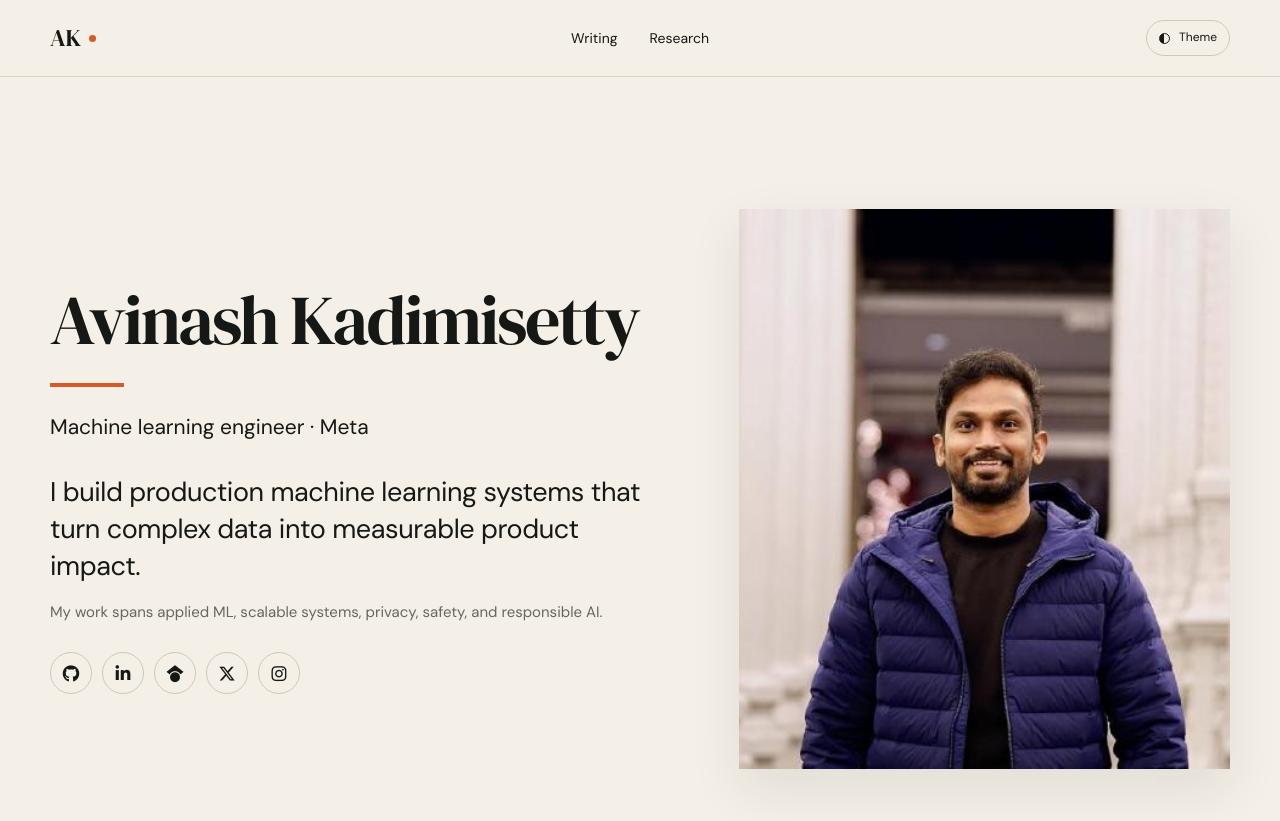
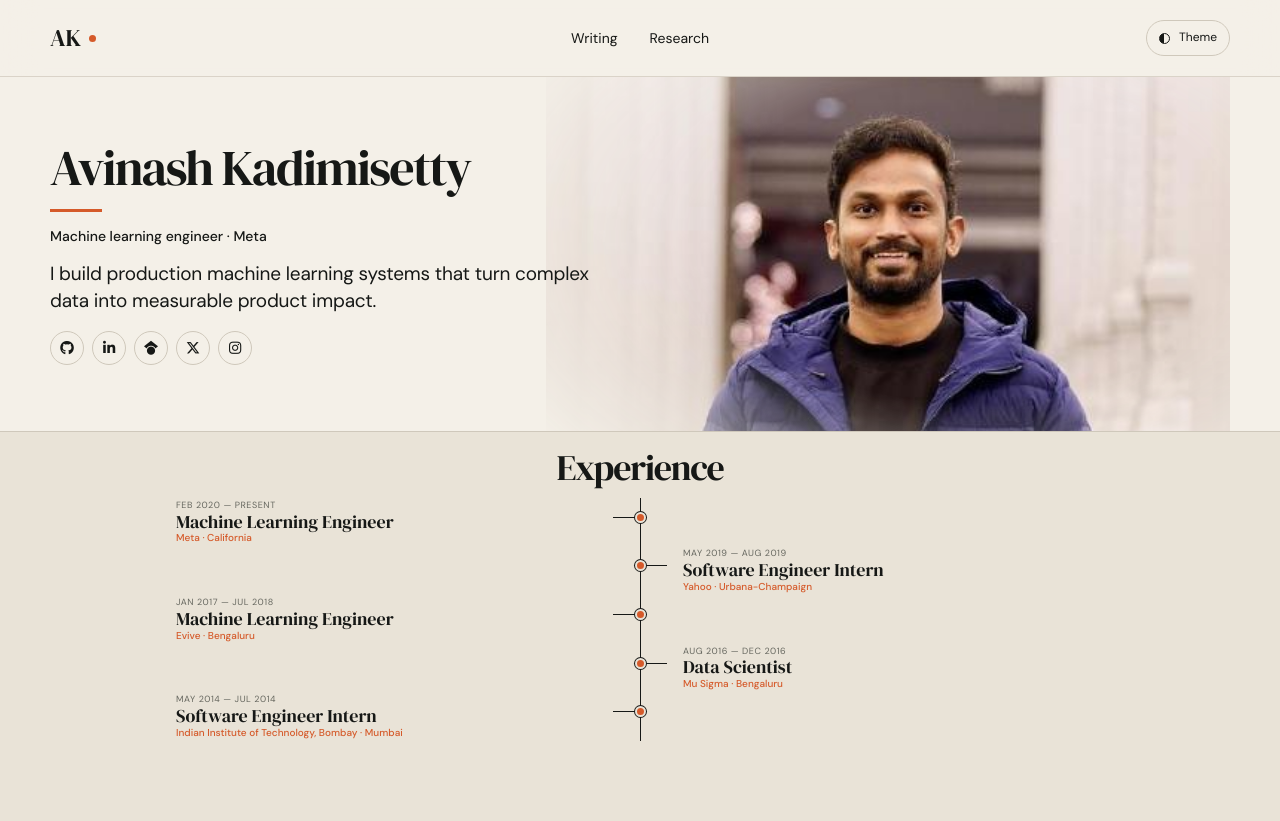
Before and after one commit to avinashingit/avinashingit.github.io, a Jekyll site: the page built from index.html, in a window 1280 px wide and 900 px high. Shown: the top 821 px of the window. Built offline with Jekyll 4.4.1, drawn with Linux system fonts in a browser that asks for light colours; some of the changed text lies outside the part shown.

Commit message:
Fit homepage profile and timeline in one screen

```diff
--- a/_layouts/default.html
+++ b/_layouts/default.html
@@ -31,7 +31,7 @@
       })();
     </script>
   </head>
-  <body>
+  <body{% if page.body_class %} class="{{ page.body_class }}"{% endif %}>
     <a class="skip-link" href="#content">Skip to content</a>
     {% include header.html %}
     <main id="content">{{ content }}</main>
--- a/assets/css/style.css
+++ b/assets/css/style.css
@@ -181,71 +181,83 @@ img {
   border: 1px solid var(--ink);
 }
 
+.home-page {
+  overflow: hidden;
+}
+
+.home-page main {
+  height: calc(100svh - 77px);
+  display: grid;
+  grid-template-rows: minmax(245px, 43%) minmax(0, 57%);
+  overflow: hidden;
+}
+
+.home-page .site-footer {
+  display: none;
+}
+
 .intro {
-  min-height: calc(100svh - 76px);
-  display: grid;
-  grid-template-columns: minmax(0, 1.1fr) minmax(360px, 0.9fr);
+  position: relative;
+  height: 100%;
+  display: flex;
   align-items: center;
-  gap: clamp(44px, 7vw, 100px);
-  padding-block: clamp(48px, 7vw, 84px);
+  overflow: hidden;
+}
+
+.intro-copy {
+  position: relative;
+  z-index: 2;
+  width: 55%;
+  max-width: 620px;
 }
 
 .intro-portrait {
-  width: 100%;
-  height: min(560px, calc(100svh - 170px));
-  min-height: 440px;
+  position: absolute;
+  inset: 0 0 0 auto;
+  z-index: 1;
+  width: 58%;
   overflow: hidden;
-  background: var(--paper-deep);
-  box-shadow: var(--shadow);
+  -webkit-mask-image: radial-gradient(ellipse 78% 92% at 62% 46%, #000 50%, transparent 100%);
+  mask-image: radial-gradient(ellipse 78% 92% at 62% 46%, #000 50%, transparent 100%);
 }
 
 .intro-portrait img {
   width: 100%;
   height: 100%;
   object-fit: cover;
-}
-
-.intro-copy {
-  max-width: 680px;
+  object-position: center 40%;
 }
 
 .intro-name {
   margin: 0;
   font-family: var(--serif);
-  font-size: clamp(44px, 5.5vw, 70px);
+  font-size: clamp(36px, 4vw, 50px);
   font-weight: 400;
   letter-spacing: -0.035em;
-  line-height: 1.02;
+  line-height: 1;
 }
 
 .intro-rule {
   display: block;
-  width: 74px;
-  height: 4px;
-  margin: 28px 0 24px;
+  width: 52px;
+  height: 3px;
+  margin: 16px 0 13px;
   background: var(--accent);
 }
 
 .intro-kicker {
   margin: 0;
   color: var(--ink);
-  font-size: clamp(17px, 1.8vw, 21px);
+  font-size: 14px;
+  font-weight: 500;
 }
 
 .intro-statement {
-  max-width: 630px;
-  margin: 28px 0 0;
-  font-size: clamp(20px, 2.2vw, 27px);
-  letter-spacing: -0.015em;
-  line-height: 1.38;
-}
-
-.intro-detail {
-  max-width: 600px;
-  margin: 16px 0 0;
-  color: var(--muted);
-  font-size: 15px;
-  line-height: 1.6;
+  max-width: 560px;
+  margin: 13px 0 0;
+  font-size: clamp(16px, 1.55vw, 19px);
+  letter-spacing: -0.01em;
+  line-height: 1.42;
 }
 
 .eyebrow {
@@ -316,19 +328,19 @@ img {
 .profile-socials {
   display: flex;
   flex-wrap: wrap;
-  gap: 10px;
-  margin: 28px 0 0;
+  gap: 8px;
+  margin: 16px 0 0;
 }
 
 .profile-socials a {
-  width: 42px;
-  height: 42px;
+  width: 34px;
+  height: 34px;
   display: grid;
   place-items: center;
   border: 1px solid var(--line);
   border-radius: 50%;
   color: var(--ink);
-  font-size: 17px;
+  font-size: 14px;
   transition: border-color 180ms ease, color 180ms ease, transform 180ms ease;
 }
 
@@ -340,26 +352,22 @@ img {
 }
 
 .experience-section {
-  border-block: 1px solid var(--line);
+  height: 100%;
+  border-top: 1px solid var(--line);
   background: var(--paper-deep);
-  padding-block: clamp(92px, 11vw, 142px);
+  padding-block: 18px 16px;
 }
 
 .experience-heading {
-  max-width: 680px;
-  margin: 0 auto 72px;
+  margin: 0 auto 12px;
   text-align: center;
-}
-
-.experience-heading .eyebrow {
-  color: var(--accent);
 }
 
 .experience-heading h2,
 .destination-heading h2 {
   margin: 0;
   font-family: var(--serif);
-  font-size: clamp(40px, 5.4vw, 68px);
+  font-size: clamp(27px, 3vw, 36px);
   font-weight: 400;
   letter-spacing: -0.035em;
   line-height: 1;
@@ -367,7 +375,7 @@ img {
 
 .timeline {
   position: relative;
-  max-width: 1040px;
+  max-width: 960px;
   margin-inline: auto;
 }
 
@@ -384,9 +392,9 @@ img {
 .timeline-item {
   position: relative;
   display: grid;
-  grid-template-columns: minmax(0, 1fr) 72px minmax(0, 1fr);
-  min-height: 220px;
-  padding-bottom: 30px;
+  grid-template-columns: minmax(0, 1fr) 54px minmax(0, 1fr);
+  min-height: 48px;
+  padding-bottom: 0;
 }
 
 .timeline-item:last-child {
@@ -396,14 +404,14 @@ img {
 .timeline-item::after {
   content: "";
   position: absolute;
-  top: 50px;
-  width: 36px;
+  top: 19px;
+  width: 27px;
   height: 1px;
   background: var(--ink);
 }
 
 .timeline-item:nth-child(odd)::after {
-  left: calc(50% - 36px);
+  left: calc(50% - 27px);
 }
 
 .timeline-item:nth-child(even)::after {
@@ -412,11 +420,8 @@ img {
 
 .timeline-card {
   position: relative;
-  border: 1px solid var(--line);
-  border-top: 3px solid var(--accent);
-  background: var(--paper);
-  padding: 28px 30px 30px;
-  box-shadow: 0 14px 38px rgba(35, 30, 24, 0.06);
+  align-self: start;
+  padding: 2px 16px;
 }
 
 .timeline-item:nth-child(odd) .timeline-card {
@@ -432,43 +437,38 @@ img {
   grid-column: 2;
   grid-row: 1;
   justify-self: center;
-  width: 15px;
-  height: 15px;
-  margin-top: 43px;
-  border: 3px solid var(--paper-deep);
+  width: 11px;
+  height: 11px;
+  margin-top: 14px;
+  border: 2px solid var(--paper-deep);
   border-radius: 50%;
   background: var(--accent);
   box-shadow: 0 0 0 1px var(--ink);
 }
 
 .timeline-period {
-  margin: 0 0 12px;
+  margin: 0;
   color: var(--muted);
-  font-size: 12px;
+  font-size: 9px;
   letter-spacing: 0.06em;
+  line-height: 1.2;
   text-transform: uppercase;
 }
 
 .timeline-role {
-  margin: 0;
+  margin: 1px 0 0;
   font-family: var(--serif);
-  font-size: clamp(25px, 2.5vw, 32px);
+  font-size: clamp(15px, 1.45vw, 18px);
   font-weight: 400;
   line-height: 1.1;
 }
 
 .timeline-company {
-  margin: 8px 0 0;
+  margin: 1px 0 0;
   color: var(--accent);
-  font-size: 14px;
+  font-size: 10px;
   font-weight: 500;
-}
-
-.timeline-summary {
-  margin: 18px 0 0;
-  color: var(--muted);
-  font-size: 15px;
-  line-height: 1.6;
+  line-height: 1.2;
 }
 
 .destinations {
@@ -933,6 +933,20 @@ a.research-item:focus-visible {
     --shell: min(100% - 36px, 720px);
   }
 
+  .home-page {
+    overflow: auto;
+  }
+
+  .home-page main {
+    height: auto;
+    display: block;
+    overflow: visible;
+  }
+
+  .experience-section {
+    height: auto;
+  }
+
   .nav-wrap {
     grid-template-columns: 1fr auto;
   }
@@ -942,21 +956,17 @@ a.research-item:focus-visible {
   }
 
   .intro {
-    min-height: auto;
-    grid-template-columns: 1fr;
-    gap: 44px;
-    padding-block: 72px 84px;
+    min-height: 360px;
+    padding-block: 44px;
   }
 
   .intro-portrait {
-    width: min(520px, 100%);
-    height: auto;
-    min-height: 0;
-    aspect-ratio: 5 / 4;
+    width: 70%;
+    opacity: 0.48;
   }
 
   .intro-copy {
-    order: 1;
+    width: 82%;
   }
 
   .destination-grid {
@@ -990,19 +1000,20 @@ a.research-item:focus-visible {
   }
 
   .intro {
-    padding-block: 56px 68px;
+    min-height: 390px;
+    padding-block: 38px;
   }
 
   .intro-name {
-    font-size: clamp(40px, 12vw, 54px);
+    font-size: clamp(35px, 10vw, 46px);
   }
 
   .intro-statement {
-    font-size: clamp(20px, 6vw, 25px);
+    font-size: 16px;
   }
 
   .experience-heading {
-    margin-bottom: 48px;
+    margin-bottom: 18px;
   }
 
   .timeline {
@@ -1016,40 +1027,32 @@ a.research-item:focus-visible {
   .timeline-item {
     display: block;
     min-height: auto;
-    padding: 0 0 34px 46px;
+    padding: 0 0 22px 38px;
   }
 
   .timeline-item::after,
   .timeline-item:nth-child(odd)::after,
   .timeline-item:nth-child(even)::after {
-    top: 43px;
+    top: 16px;
     left: 7px;
-    width: 39px;
+    width: 31px;
   }
 
   .timeline-card {
-    padding: 24px 24px 26px;
+    padding: 0 12px;
   }
 
   .timeline-marker {
     position: absolute;
-    top: 36px;
+    top: 10px;
     left: 0;
-    width: 15px;
-    height: 15px;
+    width: 11px;
+    height: 11px;
     margin: 0;
   }
 
   .timeline-role {
     margin-top: 0;
-  }
-
-  .timeline-company {
-    margin-top: 8px;
-  }
-
-  .timeline-summary {
-    margin-top: 14px;
   }
 
   .destination-card {
--- a/index.html
+++ b/index.html
@@ -9,7 +10,6 @@ description: Avinash Kadimisetty is a machine learning engineer at Meta who buil
     <span class="intro-rule" aria-hidden="true"></span>
     <p class="intro-kicker">Machine learning engineer · Meta</p>
     <p class="intro-statement">I build production machine learning systems that turn complex data into measurable product impact.</p>
-    <p class="intro-detail">My work spans applied ML, scalable systems, privacy, safety, and responsible AI.</p>
     <div class="profile-socials" aria-label="Find Avinash online">
       <a href="https://github.com/avinashingit" rel="me" aria-label="GitHub" title="GitHub">
         <i class="fa-brands fa-github" aria-hidden="true"></i>
@@ -36,8 +36,7 @@ description: Avinash Kadimisetty is a machine learning engineer at Meta who buil
 <section id="experience" class="experience-section">
   <div class="shell">
     <div class="experience-heading">
-      <p class="eyebrow">Experience</p>
-      <h2>From research to production.</h2>
+      <h2>Experience</h2>
     </div>
     <div class="timeline">
       <article class="timeline-item">
@@ -45,7 +44,6 @@ description: Avinash Kadimisetty is a machine learning engineer at Meta who buil
           <p class="timeline-period">Feb 2020 — Present</p>
           <h3 class="timeline-role">Machine Learning Engineer</h3>
           <p class="timeline-company">Meta · California</p>
-          <p class="timeline-summary">Building large-scale production ML systems across geolocation, behavioral modeling, graph prediction, integrity, privacy, and workflow automation.</p>
         </div>
         <div class="timeline-marker" aria-hidden="true"></div>
       </article>
@@ -54,7 +52,6 @@ description: Avinash Kadimisetty is a machine learning engineer at Meta who buil
           <p class="timeline-period">May 2019 — Aug 2019</p>
           <h3 class="timeline-role">Software Engineer Intern</h3>
           <p class="timeline-company">Yahoo · Urbana-Champaign</p>
-          <p class="timeline-summary">Worked on recommendation systems and advertising analytics, including a data tool that streamlined preparation for customer conversations.</p>
         </div>
         <div class="timeline-marker" aria-hidden="true"></div>
       </article>
@@ -63,7 +60,6 @@ description: Avinash Kadimisetty is a machine learning engineer at Meta who buil
           <p class="timeline-period">Jan 2017 — Jul 2018</p>
           <h3 class="timeline-role">Machine Learning Engineer</h3>
           <p class="timeline-company">Evive · Bengaluru</p>
-          <p class="timeline-summary">Built healthcare ML systems for user targeting, chronic-disease risk, and hospital-readmission prediction.</p>
         </div>
         <div class="timeline-marker" aria-hidden="true"></div>
       </article>
@@ -72,7 +68,6 @@ description: Avinash Kadimisetty is a machine learning engineer at Meta who buil
           <p class="timeline-period">Aug 2016 — Dec 2016</p>
           <h3 class="timeline-role">Data Scientist</h3>
           <p class="timeline-company">Mu Sigma · Bengaluru</p>
-          <p class="timeline-summary">Developed analytics products for sprint analysis and marketing-spend visualization.</p>
         </div>
         <div class="timeline-marker" aria-hidden="true"></div>
       </article>
@@ -81,35 +76,9 @@ description: Avinash Kadimisetty is a machine learning engineer at Meta who buil
           <p class="timeline-period">May 2014 — Jul 2014</p>
           <h3 class="timeline-role">Software Engineer Intern</h3>
           <p class="timeline-company">Indian Institute of Technology, Bombay · Mumbai</p>
-          <p class="timeline-summary">Built an interactive web tool for visual-feature-based Devanagari font search.</p>
         </div>
         <div class="timeline-marker" aria-hidden="true"></div>
       </article>
     </div>
   </div>
 </section>
-
-<section class="destinations shell" aria-labelledby="explore-title">
-  <div class="destination-heading">
-    <p class="eyebrow">Explore</p>
-    <h2 id="explore-title">Writing and research.</h2>
-  </div>
-  <div class="destination-grid">
-    <a class="destination-card" href="{{ '/writing/' | relative_url }}">
-      <span class="destination-number">01</span>
-      <div>
-        <h3>Writing</h3>
-        <p>Notes on machine learning, systems, research, and the ideas behind the work.</p>
-      </div>
-      <span class="destination-arrow" aria-hidden="true">↗</span>
-    </a>
-    <a class="destination-card" href="{{ '/research/' | relative_url }}">
-      <span class="destination-number">02</span>
-      <div>
-        <h3>Research</h3>
-        <p>Selected publications across healthcare prediction, medical imaging, and data mining.</p>
-      </div>
-      <span class="destination-arrow" aria-hidden="true">↗</span>
-    </a>
-  </div>
-</section>
```
Also changed, not shown: other parts of index.html (+1 -0 lines).
